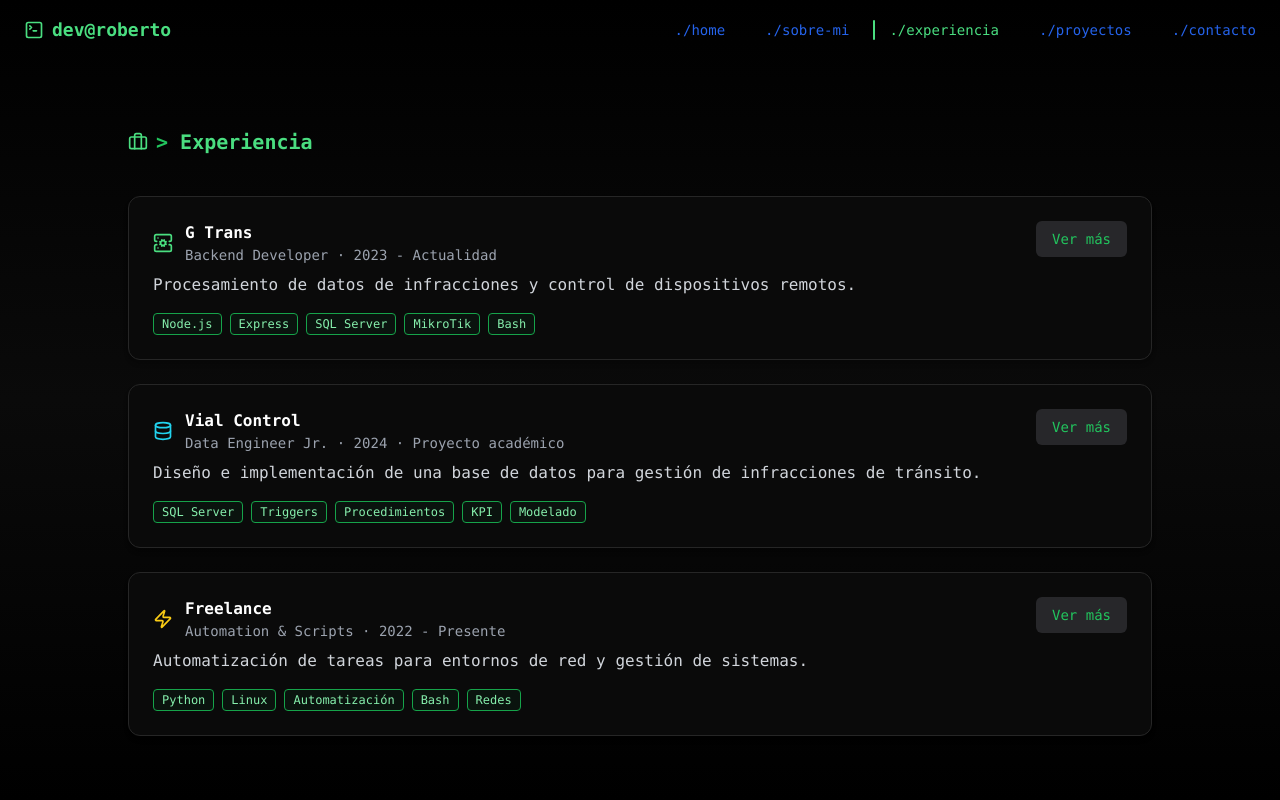
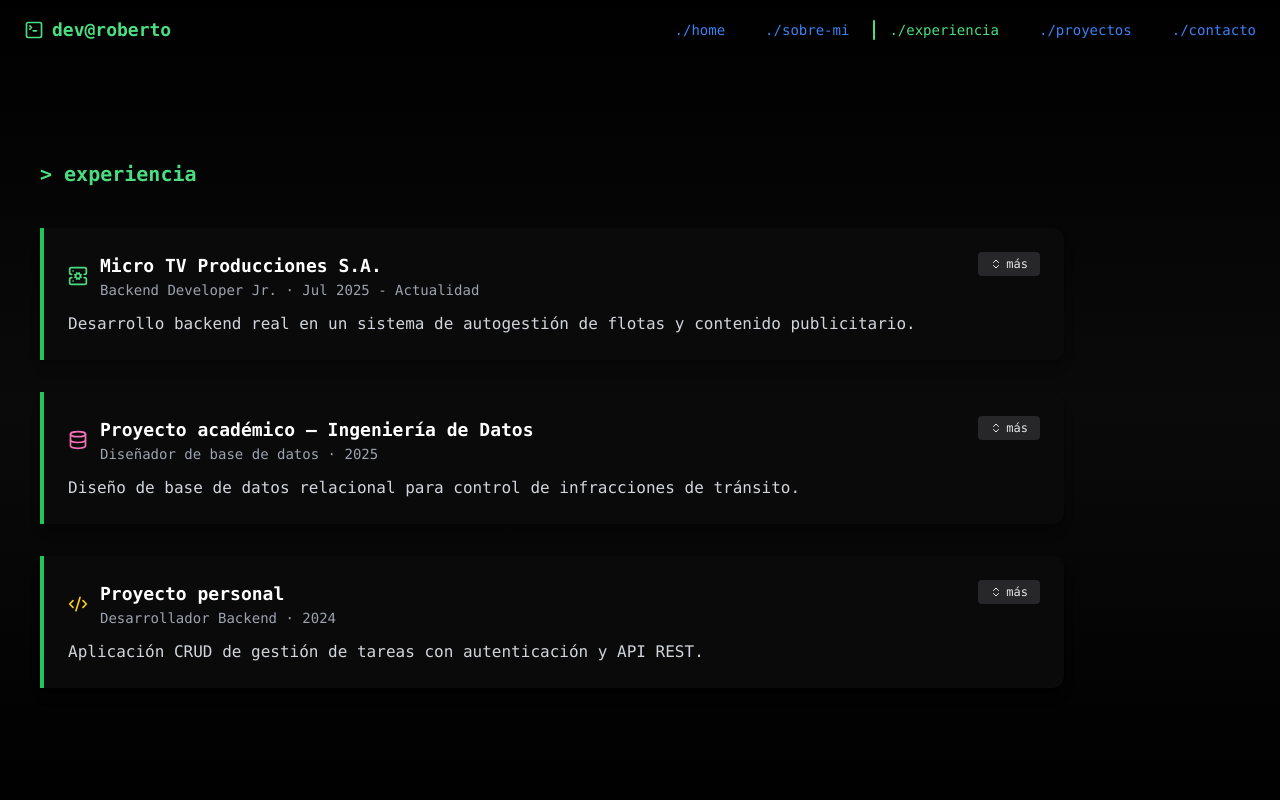
Before and after one commit to VasquezCodes/portfolio, a React (Vite) app: page /experiencia in a window 1280 px wide. Shown: the top 800 px of the page. Built offline with nearby package versions, Linux system fonts and the light colour scheme.

Commit message:
Home pulido

```diff
--- a/index.html
+++ b/index.html
@@ -5,7 +5,7 @@
     <link href="https://fonts.googleapis.com/css2?family=Inter:wght@400;500;700&display=swap" rel="stylesheet">
     <link rel="icon" type="image/svg+xml" href="/vite.svg" />
     <meta name="viewport" content="width=device-width, initial-scale=1.0" />
-    <title>PersonalProject</title>
+    <title>PortFolio Backend RV</title>
   </head>
   <body>
     <div id="root"></div>
--- a/src/components/Navbar.jsx
+++ b/src/components/Navbar.jsx
@@ -33,7 +33,7 @@ export default function Navbar() {
             }`}
         >
             <nav className="max-w-7xl mx-auto px-6 py-4 flex justify-between items-center">
-                {/* Logo con ícono */}
+                {/* Logo siempre verde terminal */}
                 <Link
                     to="/"
                     className="flex items-center text-lg font-mono font-bold text-green-400 hover:text-green-300 transition"
@@ -43,10 +43,10 @@ export default function Navbar() {
                 </Link>
 
                 {/* Menú desktop */}
-                <ul className="hidden md:flex gap-6 text-sm font-mono font-medium text-gray-300">
+                <ul className="hidden md:flex gap-6 text-sm font-mono font-medium">
                     {enlaces.map((enlace) => (
                         <li key={enlace.ruta} className="relative pl-4">
-                            {/* Línea verde animada al costado izquierdo del texto */}
+                            {/* Línea animada izquierda si está activo */}
                             {pathname === enlace.ruta && (
                                 <motion.span
                                     layoutId="link-active"
@@ -58,13 +58,13 @@ export default function Navbar() {
                             )}
                             <Link
                                 to={enlace.ruta}
-                                className={`hover:text-green-400 transition-colors ${
-                                    pathname === enlace.ruta ? "text-green-400" : ""
+                                className={`transition-colors ${
+                                    pathname === enlace.ruta
+                                        ? "text-green-400"
+                                        : "text-blue-500 hover:text-green-300"
                                 }`}
                             >
-                                ./{
-                                enlace.nombre
-                            }
+                                ./{enlace.nombre}
                             </Link>
                         </li>
                     ))}
@@ -92,13 +92,13 @@ export default function Navbar() {
                             <li key={enlace.ruta} className="py-3 border-b border-zinc-700">
                                 <Link
                                     to={enlace.ruta}
-                                    className={`block hover:text-green-400 transition-colors ${
-                                        pathname === enlace.ruta ? "text-green-400" : ""
+                                    className={`block transition-colors ${
+                                        pathname === enlace.ruta
+                                            ? "text-green-400"
+                                            : "text-zinc-400 hover:text-green-300"
                                     }`}
                                 >
-                                    ./{
-                                    enlace.nombre
-                                }
+                                    ./{enlace.nombre}
                                 </Link>
                             </li>
                         ))}
--- a/src/components/TerminalBackground.jsx
+++ b/src/components/TerminalBackground.jsx
@@ -8,7 +8,6 @@ const comandos = [
     "> top | head -n 5",
     "> ping -c 4 192.168.0.10",
     "> curl https://api.internal.local/status",
-    "> journalctl -xe | grep error",
     "> docker ps -a",
     "> htop",
 ];
--- a/src/index.css
+++ b/src/index.css
@@ -17,7 +17,7 @@ body {
 }
 
 a {
-    @apply text-blue-600 dark:text-blue-400 hover:underline;
+    @apply hover:underline;
 }
 
 h1, h2, h3, h4, h5, h6 {
--- a/src/pages/Experiencia.jsx
+++ b/src/pages/Experiencia.jsx
@@ -1,57 +1,72 @@
-import { Briefcase, ServerCog, Database, Zap } from "lucide-react";
+import {
+    ServerCog,
+    Database,
+    Code2,
+    ChevronsUpDown,
+} from "lucide-react";
 import { motion } from "framer-motion";
+import SectionWrapper from "../components/SectionWrapper";
 import { useState } from "react";
-import SectionWrapper from "../components/SectionWrapper";
-import PageTransition from "../components/PagesTransition";
-
+import PageTransition from "../components/PagesTransition.jsx";
 
 const experiencias = [
     {
-        empresa: "G Trans",
-        rol: "Backend Developer",
-        fecha: "2023 - Actualidad",
+        empresa: "Micro TV Producciones S.A.",
+        rol: "Backend Developer Jr.",
+        fecha: "Jul 2025 - Actualidad",
         icono: <ServerCog className="w-5 h-5 text-green-400" />,
-        tecnologias: ["Node.js", "Express", "SQL Server", "MikroTik", "Bash"],
+        tecnologias: ["Node.js", "Express", "SQL Server", "Bash", "MikroTik"],
         descripcionCorta:
-            "Procesamiento de datos de infracciones y control de dispositivos remotos.",
+            "Desarrollo backend real en un sistema de autogestión de flotas y contenido publicitario.",
         descripcionLarga: [
-            "Desarrollo de servicios backend para control de flotas publicitarias.",
-            "Automatización de procesos con scripts embebidos en dispositivos RK.",
-            "Gestión de sincronización de archivos con Syncthing.",
-            "Diseño de APIs REST, control de túneles (EoIP/WireGuard), bridges y redes Docker.",
+            "Desarrollo de una API REST con Node.js y Express para gestionar flotas, contenidos y campañas.",
+            "Implementación de lógica ABM para sincronización de archivos `st_contenido` según operaciones realizadas.",
+            "Consultas SQL complejas para obtención de equipos asignados a cada flota y estadísticas relevantes.",
+            "Generación automática de archivos por flota (contenido multimedia y publicidad).",
+            "Integración con scripts embebidos y herramientas internas para desplegar contenido en dispositivos físicos.",
         ],
         referencia: {
-            label: "Ver arquitectura",
+            label: "Ver esquema lógico",
             href: "#",
         },
     },
     {
-        empresa: "Vial Control",
-        rol: "Data Engineer Jr.",
-        fecha: "2024 · Proyecto académico",
-        icono: <Database className="w-5 h-5 text-cyan-400" />,
-        tecnologias: ["SQL Server", "Triggers", "Procedimientos", "KPI", "Modelado"],
+        empresa: "Proyecto académico — Ingeniería de Datos",
+        rol: "Diseñador de base de datos",
+        fecha: "2025",
+        icono: <Database className="w-5 h-5 text-pink-400" />,
+        tecnologias: ["SQL Server", "Stored Procedures", "Triggers", "KPIs"],
         descripcionCorta:
-            "Diseño e implementación de una base de datos para gestión de infracciones de tránsito.",
+            "Diseño de base de datos relacional para control de infracciones de tránsito.",
         descripcionLarga: [
-            "Modelado entidad-relación y normalización de la base de datos.",
-            "Consultas SQL para métricas logísticas y analítica de datos.",
-            "Procedimientos almacenados y triggers de validación.",
+            "Modelado lógico y físico de base de datos para una empresa municipal de control vehicular.",
+            "Implementación de procedimientos almacenados, funciones y triggers para automatización de reportes.",
+            "Consultas optimizadas para reportes mensuales y dashboards de gestión.",
+            "Documentación y entrega de scripts SQL para deploy automático.",
         ],
+        referencia: {
+            label: "Ver ER + scripts",
+            href: "#",
+        },
     },
     {
-        empresa: "Freelance",
-        rol: "Automation & Scripts",
-        fecha: "2022 - Presente",
-        icono: <Zap className="w-5 h-5 text-yellow-400" />,
-        tecnologias: ["Python", "Linux", "Automatización", "Bash", "Redes"],
+        empresa: "Proyecto personal",
+        rol: "Desarrollador Backend",
+        fecha: "2024",
+        icono: <Code2 className="w-5 h-5 text-yellow-400" />,
+        tecnologias: ["Java", "Spring Boot", "MySQL", "JWT"],
         descripcionCorta:
-            "Automatización de tareas para entornos de red y gestión de sistemas.",
+            "Aplicación CRUD de gestión de tareas con autenticación y API REST.",
         descripcionLarga: [
-            "Scripts bash para backups, monitoreo y sincronización.",
-            "Configuración remota de routers Mikrotik y tareas cron.",
-            "Desarrollo de utilidades CLI para entornos Linux.",
+            "Endpoints protegidos con JWT para login, registro y autorización.",
+            "CRUD completo con persistencia y validaciones en backend.",
+            "Base de datos relacional modelada con relaciones Usuario ↔ Tareas.",
+            "Pruebas con Postman y documentación técnica de endpoints.",
         ],
+        referencia: {
+            label: "Ver repo",
+            href: "https://github.com/robertovasquez-dev",
+        },
     },
 ];
 
@@ -60,73 +75,66 @@ export default function Experiencia() {
 
     return (
         <PageTransition>
-        <SectionWrapper className="bg-gradient-to-b from-black via-[#0a0a0a] to-black text-white min-h-screen px-4 sm:px-10 pt-32 font-mono">
-            <div className="max-w-5xl mx-auto">
+            <SectionWrapper className="bg-gradient-to-b from-black via-[#0a0a0a] to-black text-white min-h-screen px-4 sm:px-10 pt-40 pb-32 font-mono">
                 <motion.h2
-                    className="flex items-center gap-2 text-green-400 text-xl mb-10"
+                    className="text-green-400 text-xl mb-10"
                     initial={{ opacity: 0, y: -20 }}
                     animate={{ opacity: 1, y: 0 }}
                     transition={{ duration: 0.4 }}
                 >
-                    <Briefcase className="w-5 h-5" />
-                    <span>
-            <span className="text-green-500">&gt;</span> Experiencia
-          </span>
+                    &gt; experiencia
                 </motion.h2>
 
-                <div className="space-y-6">
+                <div className="space-y-8 max-w-5xl">
                     {experiencias.map((exp, i) => (
                         <motion.div
                             key={i}
-                            className="border border-neutral-800 bg-neutral-950 rounded-xl p-6 shadow-md hover:shadow-green-600/10 transition-all"
+                            className={`relative border-l-4 rounded-r-xl border-green-500 bg-neutral-950 p-6 shadow-lg hover:shadow-green-500/10 transition-all duration-300`}
                             initial={{ opacity: 0, y: 20 }}
                             animate={{ opacity: 1, y: 0 }}
                             transition={{ delay: i * 0.1 }}
                         >
-                            <div className="flex items-start justify-between mb-2">
+                            <div className="flex items-start justify-between mb-3">
                                 <div className="flex gap-3 items-center">
                                     {exp.icono}
                                     <div>
-                                        <p className="text-sm sm:text-base font-semibold text-white">
-                                            {exp.empresa}
-                                        </p>
-                                        <p className="text-xs sm:text-sm text-gray-400">
-                                            {exp.rol} · {exp.fecha}
-                                        </p>
+                                        <p className="text-base sm:text-lg font-bold text-white">{exp.empresa}</p>
+                                        <p className="text-sm text-gray-400">{exp.rol} · {exp.fecha}</p>
                                     </div>
                                 </div>
                                 <button
-                                    className="text-sm text-green-500 hover:underline"
+                                    className="text-xs flex items-center gap-1 bg-zinc-800 hover:bg-green-500 hover:text-black text-gray-200 px-3 py-1 rounded transition-all"
                                     onClick={() => setExpandido(expandido === i ? null : i)}
                                 >
-                                    {expandido === i ? "Ver menos" : "Ver más"}
+                                    <ChevronsUpDown className="w-3 h-3" />
+                                    {expandido === i ? "menos" : "más"}
                                 </button>
                             </div>
 
-                            <p className="text-gray-300 text-sm sm:text-base">
-                                {exp.descripcionCorta}
-                            </p>
+                            <p className="text-gray-300 text-sm sm:text-base">{exp.descripcionCorta}</p>
 
+                            {expandido === i && (
+                                <>
+                                    <ul className="mt-4 space-y-2 text-sm text-gray-400 list-disc list-inside pl-2">
+                                        {exp.descripcionLarga.map((linea, idx) => (
+                                            <li key={idx}>{linea}</li>
+                                        ))}
+                                    </ul>
+
+                                    {/* Tecnologías */}
                                     <div className="mt-4 flex flex-wrap gap-2">
                                         {exp.tecnologias.map((tech, idx) => (
                                             <span
                                                 key={idx}
-                                        className="text-xs border border-green-600 px-2 py-0.5 rounded text-green-300 bg-green-500/5"
+                                                className="text-xs border border-green-400 text-green-300 px-2 py-0.5 rounded-full font-mono bg-black/40"
                                             >
                         {tech}
                       </span>
                                         ))}
                                     </div>
 
-                            {expandido === i && (
-                                <ul className="mt-4 space-y-2 text-sm text-gray-400 list-disc list-inside">
-                                    {exp.descripcionLarga.map((linea, idx) => (
-                                        <li key={idx}>{linea}</li>
-                                    ))}
-                                </ul>
-                            )}
-
-                            {expandido === i && exp.referencia && (
+                                    {/* Referencia */}
+                                    {exp.referencia && (
                                         <div className="mt-4">
                                             <a
                                                 href={exp.referencia.href}
@@ -138,9 +146,10 @@ export default function Experiencia() {
                                             </a>
                                         </div>
                                     )}
+                                </>
+                            )}
                         </motion.div>
                     ))}
-                </div>
                 </div>
             </SectionWrapper>
         </PageTransition>
```
Also changed, not shown: src/pages/Contacto.jsx (+8 -8 lines). Lines whose indentation alone changed are shown as unchanged.
